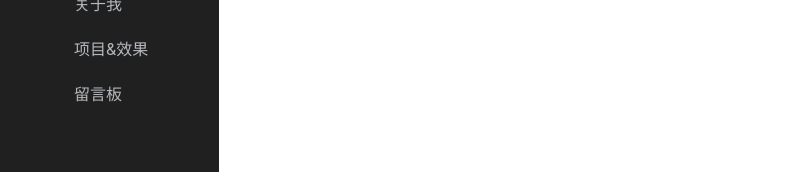
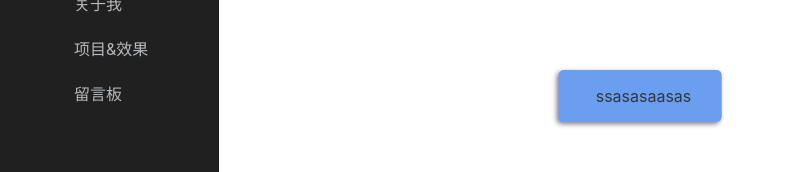
Before and after one commit to LLLLuoXi/my-site, a Vue app: page / in a window 1280 px wide. Shown: the part 304-476 px from the top of the page, without its empty margins (0-786 px from the left). Built offline with nearby package versions, Linux system fonts and the light colour scheme; a small style sheet from the web is missing.

Commit message:
往vue实例上添加弹窗方法

```diff
--- a/src/components/Icon/index.vue
+++ b/src/components/Icon/index.vue
@@ -1,6 +1,6 @@
 <!--
  * @Author: luoxi
- * @LastEditTime: 2022-01-15 22:30:22
+ * @LastEditTime: 2022-01-18 23:35:21
  * @LastEditors: your name
  * @Description: 图标组件
 -->
@@ -15,7 +15,7 @@ const classMap = {
   error: "icon-cuowu",
   close: "icon-guanbi",
   warn: "icon-jinggao",
-  info: "icon-jinggao",
+  info: "icon-info",
   blog: "icon-blog",
   code: "icon-code",
   about: "icon-set_about_hov",
--- a/src/main.js
+++ b/src/main.js
@@ -1,6 +1,6 @@
 /*
  * @Author: luoxi
- * @LastEditTime: 2022-01-17 22:01:15
+ * @LastEditTime: 2022-01-18 23:23:21
  * @LastEditors: your name
  * @Description: mian
  */
@@ -8,7 +8,10 @@ import Vue from 'vue'
 import App from './App.vue'
 import './styles/global.less'
 import router from './router'
+import showMessage from './utils/showMessage'
 
+window.showMessage = showMessage
+showMessage("ssasasaasas")
 
 new Vue({
   render: h => h(App),
--- /dev/null
+++ b/src/utils/getComponentRootDom.js
@@ -0,0 +1,12 @@
+import Vue from "vue";
+
+/**
+	获取某个组件渲染的Dom根元素
+*/
+export default function(comp, props) {
+  const vm = new Vue({
+    render: (h) => h(comp, { props }),
+  });
+  vm.$mount();
+  return vm.$el;
+}
--- /dev/null
+++ b/src/utils/showMessage.js
@@ -0,0 +1,44 @@
+/*
+ * @Author: luoxi
+ * @LastEditTime: 2022-01-18 23:45:03
+ * @LastEditors: your name
+ * @Description: 消息弹窗
+ */
+import getComponentRootDom from './getComponentRootDom'
+import Icon from "@/components/Icon"
+import styles from "./showMessage.module.less"
+/**
+ * @description: 弹出消息
+ * @param {*String} content 消息内容
+ * @param {*String} type 消息类型 info error success warn
+ * @param {*HTMLElement} container 容器，消息会显示到该容器的正中，如果不传则在页面中间
+ * @param {*Number} duration 多久消失，0为不消失
+ */
+export default function (content, type = "info", container, duration = 2000) {
+    //创建消息元素
+    const div = document.createElement("div");
+    const iconDom = getComponentRootDom(Icon, {
+            type,
+    })
+    console.log(iconDom)
+    console.log(iconDom.outerHTML)
+    console.log(styles)
+    div.innerHTML = `<span class="${styles.icon}">${iconDom.outerHTML}</span><div>${content}</div>`
+
+    //设置样式
+    const typeClassName = styles[`message-${type}`]
+    div.className = `${styles.message} ${typeClassName}`
+
+    //将div加到容器里
+    if(!container){
+        container = document.body;
+    }else{
+        // 容器的position是否改动过
+        if(getComputedStyle(container).position === "static"){
+            container.styles.position ="relative"
+        }
+    }
+
+    container.appendChild(div)
+
+}
--- /dev/null
+++ b/src/utils/showMessage.module.css
@@ -0,0 +1,29 @@
+.message {
+  position: fixed;
+  left: 50%;
+  top: 50%;
+  transform: translate(-50%, -50%);
+  z-index: 999;
+  box-shadow: -2px 2px 5px rgba(0, 0, 0, 0.5);
+  border-radius: 5px;
+  padding: 10px 30px;
+  line-height: 2;
+  display: flex;
+  align-items: center;
+}
+.message-info {
+  background-color: #6b9eee;
+}
+.message-success {
+  background-color: #7ebf50;
+}
+.message-warn {
+  background-color: #dc6a12;
+}
+.message-error {
+  background-color: #cc3600;
+}
+.icon {
+  font-size: 20px;
+  margin-right: 7px;
+}
--- /dev/null
+++ b/src/utils/showMessage.module.less
@@ -0,0 +1,28 @@
+@import "../styles/mixin.less";
+@import "../styles/var.less";
+.message {
+  .self-center(fixed);
+  z-index: 999;
+  box-shadow: -2px 2px 5px rgba(0, 0, 0, 0.5);
+  border-radius: 5px;
+  padding: 10px 30px;
+  line-height: 2;
+  display: flex;
+  align-items: center;
+  &-info {
+    background-color: @primary;
+  }
+  &-success {
+    background-color: @success;
+  }
+  &-warn {
+    background-color: @warn;
+  }
+  &-error {
+    background-color: @danger;
+  }
+}
+.icon {
+  font-size: 20px;
+  margin-right: 7px;
+}
```
